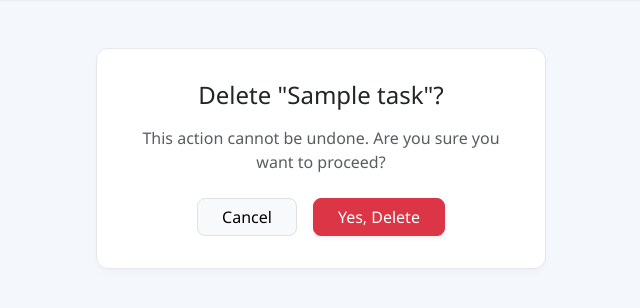
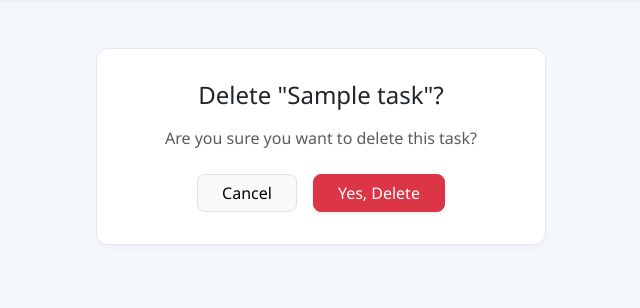
Before and after one commit to dhilip2103/Task-Management, a Django app: page /delete/1/ in a window 1280 px wide. Shown: the part 73-381 px from the top of the page, without its empty margins (319-959 px from the left). Run offline with Django 5.2, Linux system fonts and the light colour scheme; tables that the repository leaves empty hold one stand-in row (values such as "Sample post").

Commit message:
Updated UI to light mode and improved delete confirmation text

```diff
--- a/templates/task_confirm_delete.html
+++ b/templates/task_confirm_delete.html
@@ -2,7 +2,7 @@
 {% block content %}
 <div class="theme-card text-center mx-auto mt-5" style="max-width:450px;">
     <h4 class="mb-3 text-dark">Delete "{{ task.title }}"?</h4>
-    <p class="text-muted mb-4">This action cannot be undone. Are you sure you want to proceed?</p>
+    <p class="text-muted mb-4">Are you sure you want to delete this task?</p>
     <form method="POST">
       {% csrf_token %}
       <div class="d-flex justify-content-center gap-3 mt-2">
```
